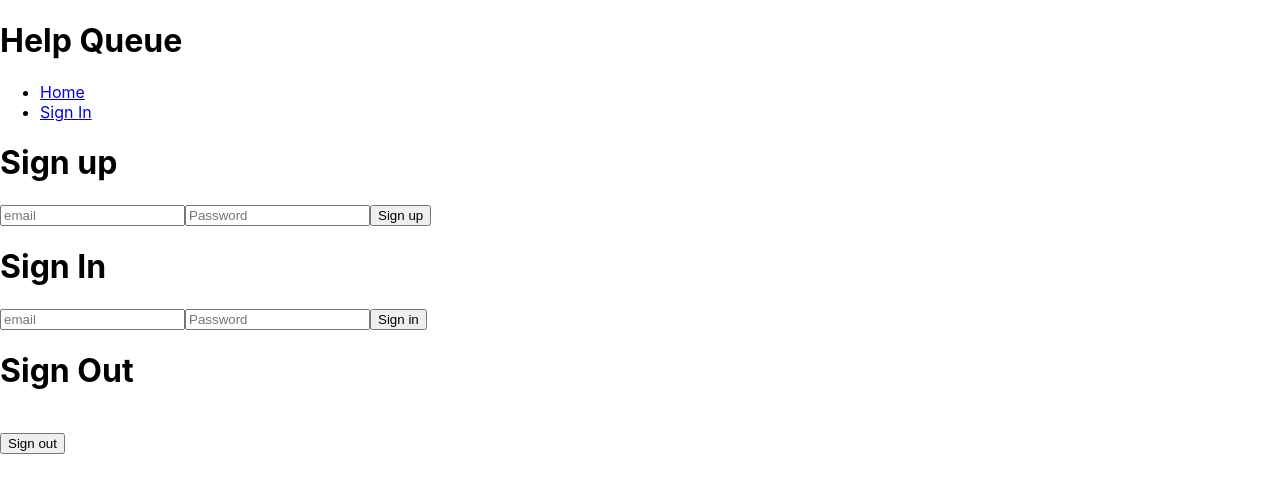
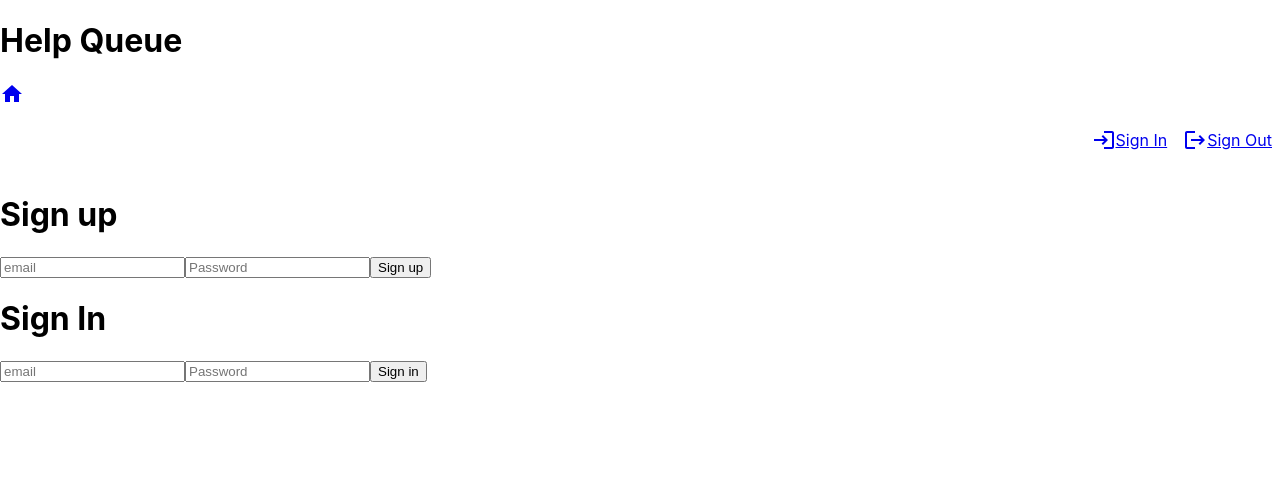
Before and after one commit to ftolentino/help-que-hooks, a React (Create React App) app: page /sign-in in a window 1280 px wide. Shown: the top 492 px of the page. Built offline with nearby package versions, Linux system fonts and the light colour scheme.

Commit message:
Add firebase security rules to database, style add material-icons
co-authored-by: Ben Goodrow <bpgoodrow@gmail.com>

```diff
--- a/package.json
+++ b/package.json
@@ -3,6 +3,11 @@
   "version": "0.1.0",
   "private": true,
   "dependencies": {
+    "@emotion/react": "^11.10.4",
+    "@emotion/styled": "^11.10.4",
+    "@mui/icons-material": "^5.10.6",
+    "@mui/material": "^5.10.6",
+    "@mui/styled-engine-sc": "^5.10.6",
     "@testing-library/jest-dom": "^5.16.5",
     "@testing-library/react": "^13.3.0",
     "@testing-library/user-event": "^13.5.0",
@@ -14,6 +19,7 @@
     "react-router-dom": "^6.4.0",
     "react-scripts": "5.0.1",
     "redux": "^4.2.0",
+    "styled-components": "^5.3.5",
     "web-vitals": "^2.1.4"
   },
   "scripts": {
--- a/src/Components/App.js
+++ b/src/Components/App.js
@@ -2,6 +2,7 @@ import React from "react";
 import Header from "./Header";
 import TicketControl from "./TicketControl";
 import SignIn from "./SignIn";
+import SignOut from "./SignOut";
 import { BrowserRouter as Router, Routes, Route } from "react-router-dom";
 
 function App(){
@@ -10,6 +11,7 @@ function App(){
       <Header />
       <Routes>
         <Route path="/sign-in" element={<SignIn />} />
+        <Route path="/sign-out" element={<SignOut />} />
         <Route path="/" element={<TicketControl />} />
       </Routes>
     </Router>
--- /dev/null
+++ b/src/Components/Header.css
@@ -0,0 +1,18 @@
+.homeLink{
+  display: flex;
+  flex-direction: row;
+  justify-content: start;
+}
+
+.headerLink{
+  display: flex;
+  flex-direction: row;
+  align-items: center;
+  margin: 8px;
+}
+
+.linkContainer{
+  display: flex;
+  flex-direction: row;
+  justify-content: end;
+}
--- a/src/Components/Header.js
+++ b/src/Components/Header.js
@@ -1,18 +1,37 @@
 import React from "react";
 import { Link } from "react-router-dom";
+import HomeIcon from '@mui/icons-material/Home';
+import LoginIcon from '@mui/icons-material/Login';
+import LogoutIcon from '@mui/icons-material/Logout';
+import './Header.css'
+
+
 
 const Header = () => {
   return (
     <React.Fragment>
-      <h1> Help Queue</h1>
-      <ul>
-        <li>
-          <Link to="/">Home</Link>
-        </li>
-        <li>
-          <Link to="/sign-in">Sign In</Link>
-        </li>
-      </ul>
+      <h1>
+        Help Queue
+      </h1>
+      <Link to="/">
+        <div className="homeLink">
+          <HomeIcon />
+        </div>
+      </Link>
+      <div className="linkContainer">
+        <Link to="/sign-in">
+          <div className="headerLink">
+            <LoginIcon />
+            <p>Sign In</p>
+          </div>
+        </Link>
+        <Link to="/sign-out">
+          <div className="headerLink">
+            <LogoutIcon />
+            <p>Sign Out</p>
+          </div>
+        </Link>
+      </div>
     </React.Fragment>
   );
 }
--- a/src/Components/SignIn.js
+++ b/src/Components/SignIn.js
@@ -1,14 +1,12 @@
 import React, { useState } from "react";
 import { auth } from "./../firebase.js";
-import { createUserWithEmailAndPassword, signInWithEmailAndPassword, signOut } from "firebase/auth";
+import { createUserWithEmailAndPassword, signInWithEmailAndPassword } from "firebase/auth";
 
 function SignIn(){
   // signUp Hook
   const [signUpSuccess, setSignUpSuccess] = useState(null);
   // signIn Hook
   const [signInSuccess, setSignInSuccess] = useState(null);
-  // signOut Hook
-  const [signOutSuccess, setSignOutSuccess] = useState(null);
 
   function doSignUp(event) {
     event.preventDefault();
@@ -33,15 +31,6 @@ function SignIn(){
       })
       .catch((error) => {
         setSignInSuccess(`There was an error signing in: ${error.message}!`)
-      });
-  }
-
-  function doSignOut() {
-    signOut(auth)
-      .then(function() {
-        setSignOutSuccess("You have successfully signed out!");
-      }).catch(function(error) {
-        setSignOutSuccess(`There was an error signing out: ${error.message}!`);
       });
   }
 
@@ -74,11 +63,6 @@ function SignIn(){
           placeholder='Password' />
         <button type='submit'>Sign in</button>
       </form>
-
-      <h1>Sign Out</h1>
-      {signOutSuccess}
-      <br />
-      <button onClick={doSignOut}>Sign out</button>
     </React.Fragment>
   );
 }
--- /dev/null
+++ b/src/Components/SignOut.js
@@ -0,0 +1,28 @@
+import React, { useState } from "react";
+import { auth } from "./../firebase.js";
+import { signOut } from "firebase/auth";
+
+
+function SignOut() {
+  const [signOutSuccess, setSignOutSuccess] = useState(null);
+
+  function doSignOut() {
+    signOut(auth)
+      .then(function() {
+        setSignOutSuccess("You have successfully signed out!");
+      }).catch(function(error) {
+        setSignOutSuccess(`There was an error signing out: ${error.message}!`);
+      });
+  }
+
+  return (
+    <React.Fragment>
+      <h1>Sign Out</h1>
+      {signOutSuccess}
+      <br />
+      <button onClick={doSignOut}>Sign out</button>
+    </React.Fragment>
+  );
+}
+
+export default SignOut;
--- a/src/Components/TicketControl.js
+++ b/src/Components/TicketControl.js
@@ -107,7 +107,7 @@ function TicketControl() {
         <h1>You must be signed in to access the queue.</h1>
       </React.Fragment>
     )
-  } else if (auth.currentUser != null) {
+    } else if (auth.currentUser != null) {
     let currentlyVisibleState = null;
     let buttonText = null;
 
```
Also changed, not shown: 2 other files (tests, documents, lock files or other folders).
